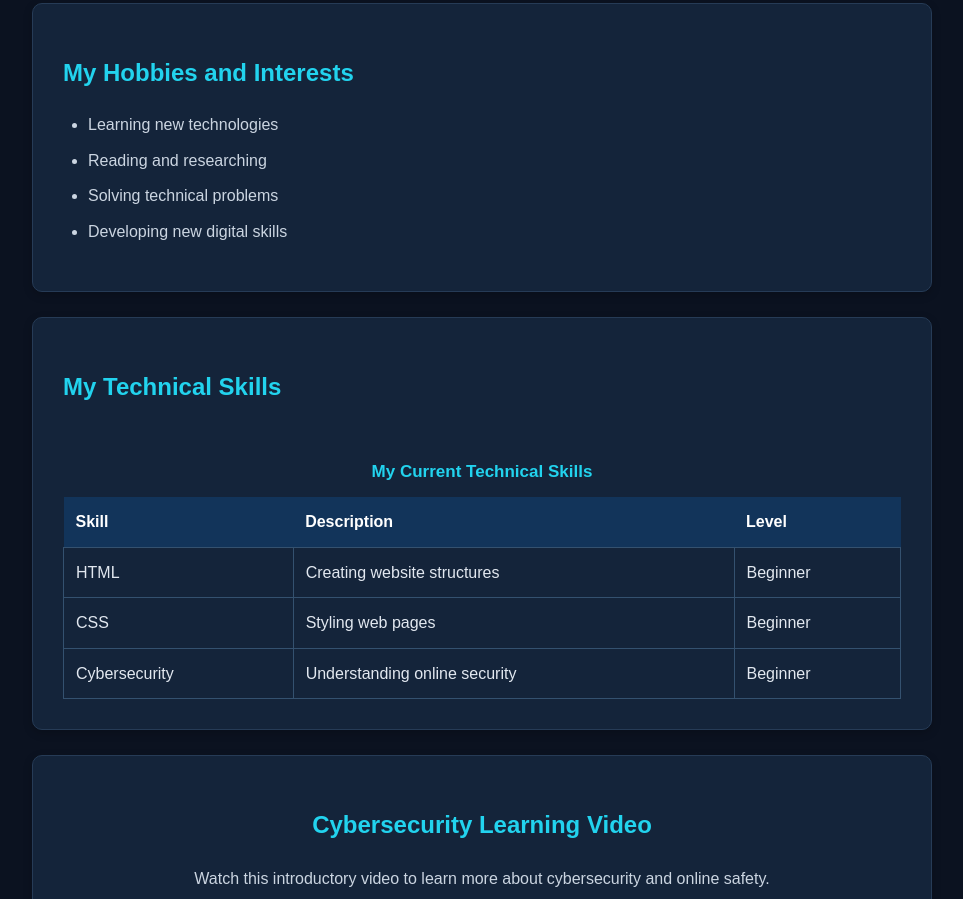
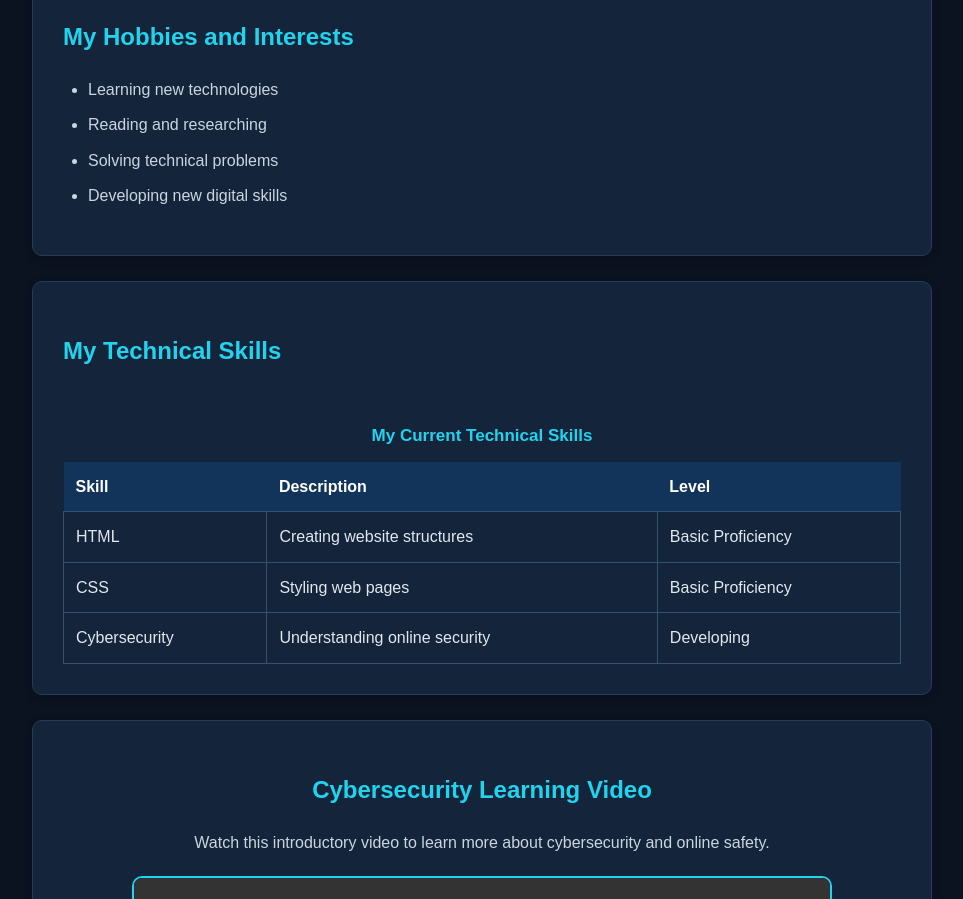
Before and after one commit to kokesanjo8516-lang/nafisat-cybersecurity-portfolio, a plain HTML site: page about.html in a window 1280 px wide. Shown: the part 1318-2217 px from the top of the page, without its empty margins (158-1121 px from the left). Drawn offline with Linux system fonts and the light colour scheme; grey boxes are pictures that could not be loaded.

Commit message:
Add files via upload

```diff
--- a/about.html
+++ b/about.html
@@ -59,7 +59,6 @@
             <h2>Areas of Interest</h2>
             <ul>
                 <li>Network Security</li>
-                <li>Ethical Hacking</li>
                 <li>Data Protection</li>
                 <li>Information Security</li>
             </ul>
@@ -94,19 +93,19 @@
                         <tr>
                             <td>HTML</td>
                             <td>Creating website structures</td>
-                            <td>Beginner</td>
+                            <td>Basic Proficiency</td>
                         </tr>
 
                         <tr>
                             <td>CSS</td>
                             <td>Styling web pages</td>
-                            <td>Beginner</td>
+                            <td>Basic Proficiency</td>
                         </tr>
 
                         <tr>
                             <td>Cybersecurity</td>
                             <td>Understanding online security</td>
-                            <td>Beginner</td>
+                            <td>Developing</td>
                         </tr>
                     </tbody>
                 </table>
```
